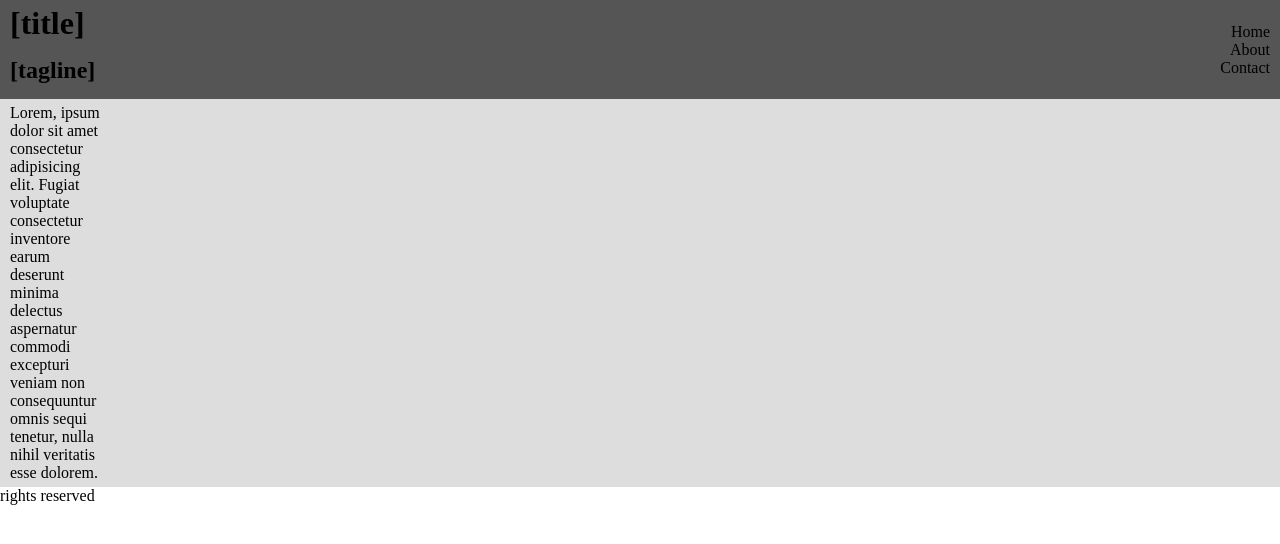
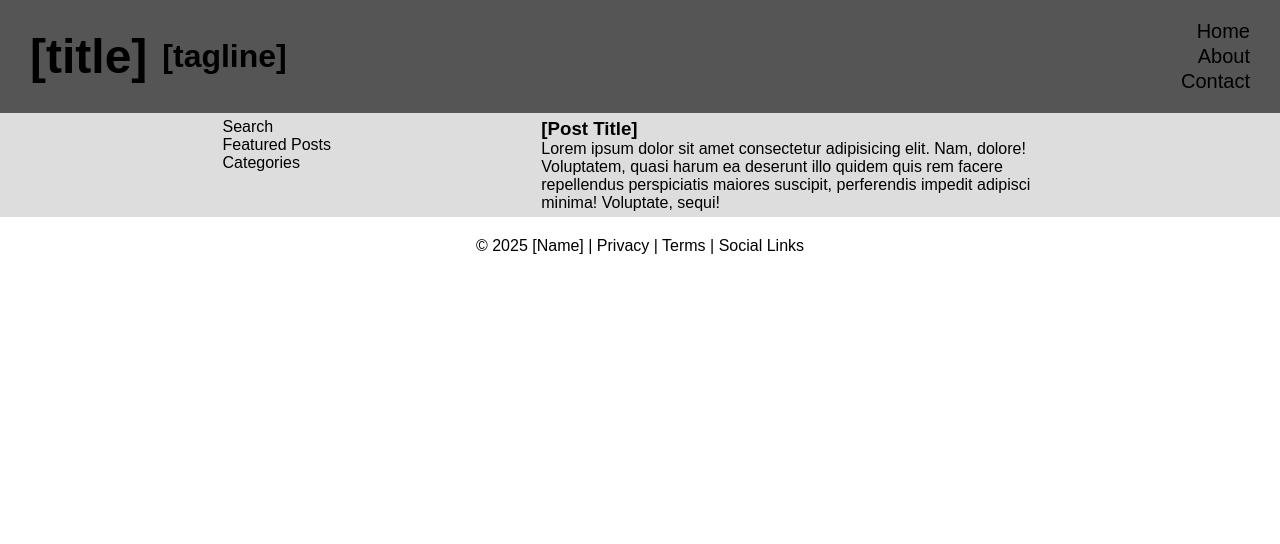
Before and after one commit to DiegoRGomez5916/website-templates, a plain HTML site: page blog template/index.html in a window 1280 px wide. Drawn offline with Linux system fonts and the light colour scheme.

Commit message:
building layout

```diff
--- a/blog template/index.html
+++ b/blog template/index.html
@@ -9,16 +9,24 @@
             <h1 class="title">[title]</h1>
             <h2 class="tagline">[tagline]</h2>
             <nav class="navigation">
-                <a class="link">Home</a>
-                <a class="link">About</a>
-                <a class="link">Contact</a>
+                <a class="nav-link">Home</a>
+                <a class="nav-link">About</a>
+                <a class="nav-link">Contact</a>
             </nav>
         </header>
         <main class="main">
-            <p class="">Lorem, ipsum dolor sit amet consectetur adipisicing elit. Fugiat voluptate consectetur inventore earum deserunt minima delectus aspernatur commodi excepturi veniam non consequuntur omnis sequi tenetur, nulla nihil veritatis esse dolorem.</p>
+            <aside class="side-bar">
+                <a class="side-bar-link">Search</a>
+                <a class="side-bar-link">Featured Posts</a>
+                <a class="side-bar-link">Categories</a>
+            </aside>
+            <article class="article">
+                <h3>[Post Title]</h3>
+                <p>Lorem ipsum dolor sit amet consectetur adipisicing elit. Nam, dolore! Voluptatem, quasi harum ea deserunt illo quidem quis rem facere repellendus perspiciatis maiores suscipit, perferendis impedit adipisci minima! Voluptate, sequi!</p>
+            </article>
         </main>
-        <footer>
-            <p>rights reserved</p>
+        <footer class="footer">
+            <p class="closing">© 2025 [Name] | Privacy | Terms | Social Links</p>
         </footer>
     </body>
 </html>
--- a/blog template/style.css
+++ b/blog template/style.css
@@ -1,38 +1,41 @@
 * {
     margin: 0;
     padding: 0;
+    font-family: Arial, Helvetica, sans-serif;
 }
 
 .header {
     display: grid;
     grid-template-columns: repeat(12, 1fr);
-    grid-template-rows: 1fr 1fr;
     gap: 15px;
     background-color: #555555;
-    padding: 5px 10px;
+    padding: 20px 30px;
 }
 
 .title {
-    grid-row: 1;
-    grid-column: span 6;
+    font-size: 3rem;
+    justify-self: center;
+    align-self: center;
 }
 
 .tagline {
-    grid-row: 2;
-    grid-column: span 6;
+    font-size: 2rem;
+    justify-self: center;
+    align-self: center;
 }
 
 .navigation {
     display: grid;
-    grid-row: 1 / span 2;
     grid-column: 11 / span 2;
     align-content: center;
     justify-items: end;
+    gap: 2px;
 
 }
 
-.link {
+.nav-link {
     align-self: center;
+    font-size: 1.25rem;
 }
 
 .main {
@@ -42,3 +45,24 @@
     background-color: #dddddd;
     padding: 5px 10px;
 }
+
+.side-bar{
+    grid-column: 3 / span 3;
+    display: flex;
+    flex-direction: column;
+}
+
+.article {
+    grid-column: 6 / span 5;
+}
+
+.footer {
+    display: grid;
+    grid-template-columns: repeat(12, 1fr);
+    padding: 20px;
+}
+
+.closing {
+    grid-column: span 12;
+    justify-self: center;
+}
```
